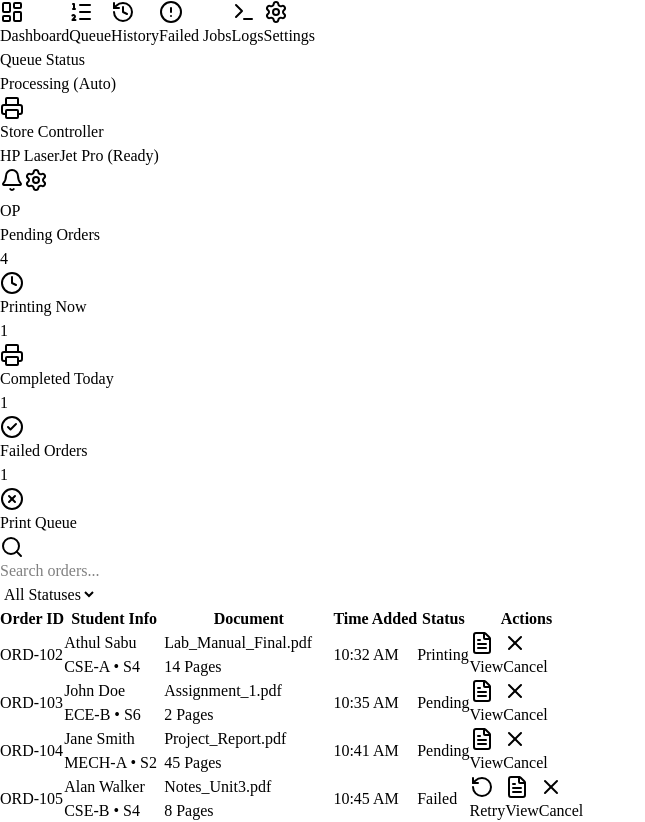
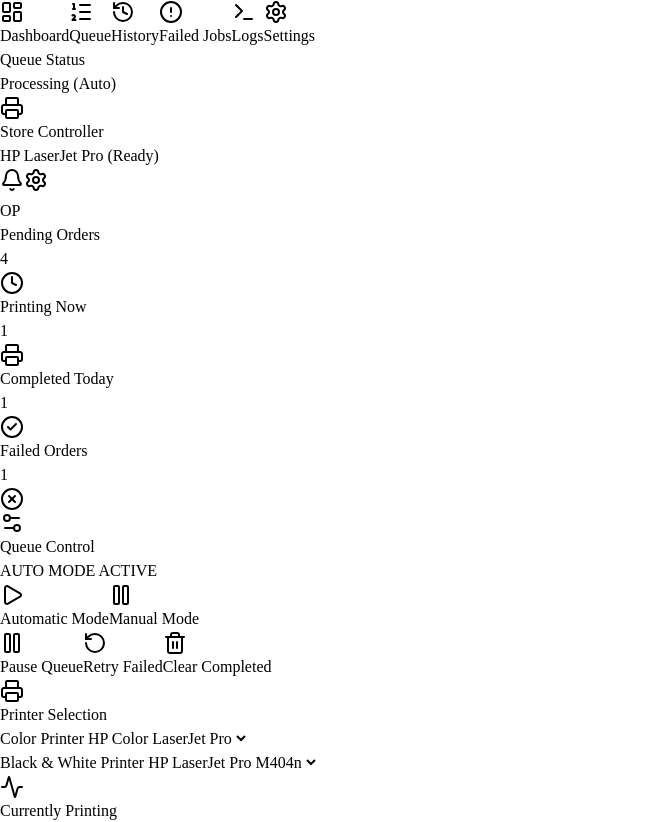
Before and after one commit to athulcoder/mits-store-controller, a React (Vite) app in the folder src/renderer/: page / in a window 1280 px wide. Shown: the top 822 px of the page, without its empty margins (0-645 px from the left). Built offline with nearby package versions, Linux system fonts and the light colour scheme.

Commit message:
ui on progress

```diff
--- a/src/renderer/src/App.tsx
+++ b/src/renderer/src/App.tsx
@@ -34,7 +34,7 @@ function App(): React.JSX.Element {
             <div className="grid grid-cols-1 xl:grid-cols-3 gap-6 h-[calc(100vh-220px)] min-h-[600px]">
               {/* Left Column: Queue Table */}
               <div className="xl:col-span-2 h-full">
-                <QueueTable />
+                {/* <QueueTable /> */}
               </div>
 
               {/* Right Column: Status & Controls */}
```
